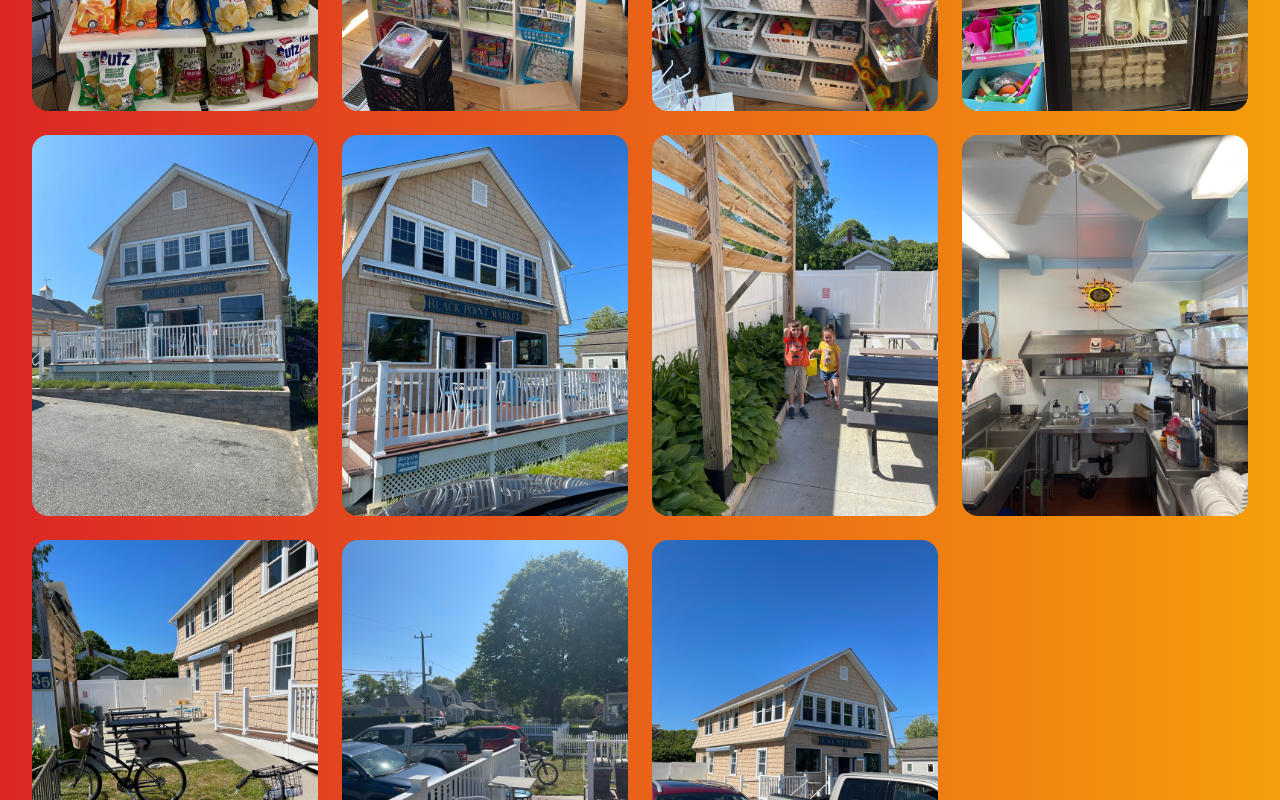
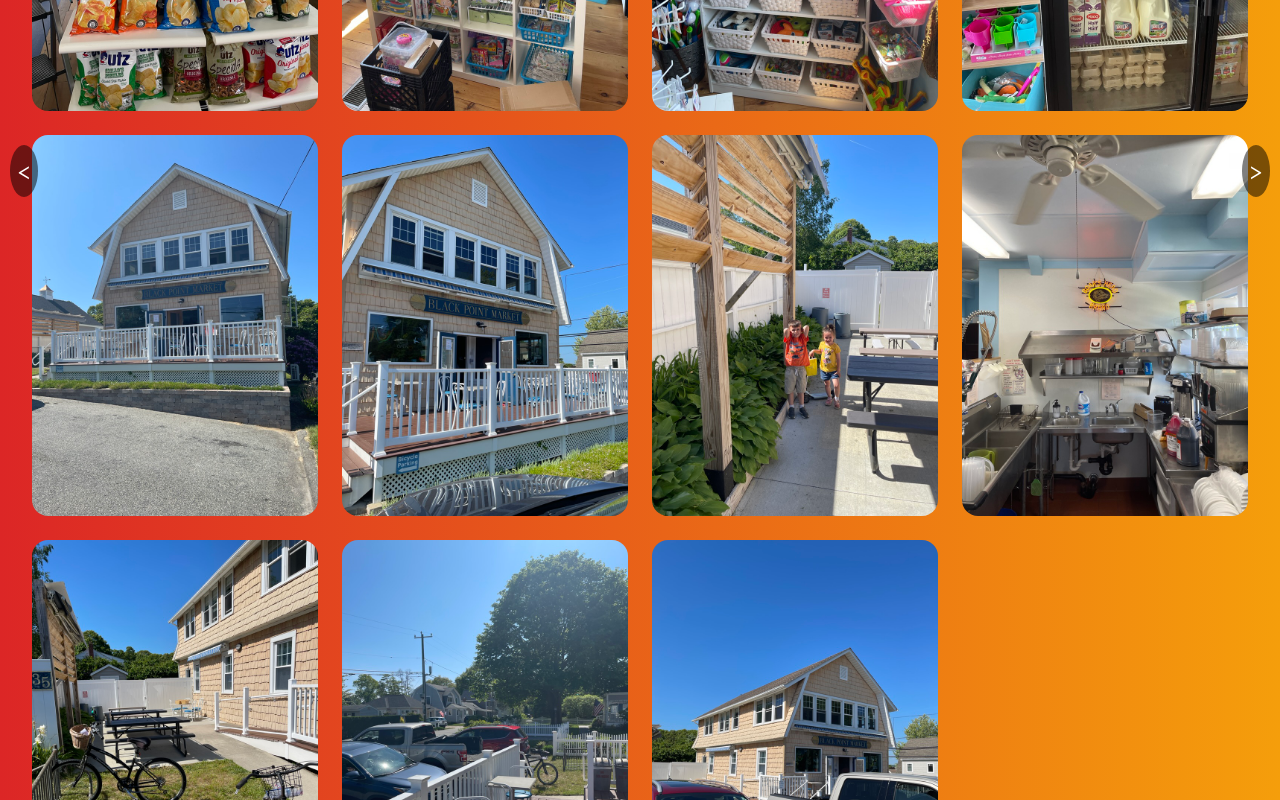
Before and after one commit to Dpro03/black-point, a React (Vite) app: page /photos in a window 1280 px wide. Shown: the part 940-1740 px from the top of the page. Built offline with nearby package versions, Linux system fonts and the light colour scheme.

Commit message:
add: deploy workflow

```diff
--- a/package.json
+++ b/package.json
@@ -3,6 +3,7 @@
   "private": true,
   "version": "0.0.0",
   "type": "module",
+  "homepage": "https://Dpro03.github.io/black-point",
   "scripts": {
     "dev": "vite",
     "build": "vite build",
@@ -25,6 +26,7 @@
     "eslint-plugin-react": "^7.32.2",
     "eslint-plugin-react-hooks": "^4.6.0",
     "eslint-plugin-react-refresh": "^0.3.4",
+    "gh-pages": "^5.0.0",
     "postcss": "^8.4.23",
     "prettier": "^2.8.8",
     "prettier-plugin-tailwindcss": "^0.3.0",
--- a/src/App.jsx
+++ b/src/App.jsx
@@ -1,4 +1,6 @@
 import React, { useState, useEffect } from 'react';
+import { motion as m } from 'framer-motion';
+import ReactDom from 'react-dom';
 import { Routes, Route, useLocation } from 'react-router-dom';
 import Navbar from './components/navbar';
 import Offerings from './components/offerings';
--- a/src/components/photos.jsx
+++ b/src/components/photos.jsx
@@ -1,7 +1,56 @@
-import React from 'react';
+import React, { useState, useEffect } from 'react';
 import { motion as m } from 'framer-motion';
 
 const Photos = () => {
+  const [currentImageIndex, setCurrentImageIndex] = useState(0);
+
+  const handleKeyDown = (event) => {
+    if (event.keyCode === 37) {
+      // Left Arrow Key
+      setCurrentImageIndex((prevIndex) => (prevIndex === 0 ? 0 : prevIndex - 1));
+    } else if (event.keyCode === 39) {
+      // Right Arrow Key
+      setCurrentImageIndex((prevIndex) =>
+        prevIndex === totalImages - 1 ? prevIndex : prevIndex + 1
+      );
+    }
+  };
+
+  useEffect(() => {
+    document.addEventListener('keydown', handleKeyDown);
+    return () => document.removeEventListener('keydown', handleKeyDown);
+  }, [currentImageIndex]);
+
+  const images = [
+    './src/assets/blackpoint1.jpeg',
+    './src/assets/blackpoint2.jpeg',
+    './src/assets/blackpoint3.jpeg',
+    './src/assets/blackpoint4.jpeg',
+    './src/assets/blackpoint5.jpeg',
+    './src/assets/blackpoint6.jpeg',
+    './src/assets/blackpoint7.jpeg',
+    './src/assets/blackpoint8.jpeg',
+    './src/assets/blackpoint9.jpeg',
+    './src/assets/blackpoint10.jpeg',
+    './src/assets/blackpoint11.jpeg',
+    './src/assets/blackpoint12.jpeg',
+    './src/assets/blackpoint13.jpeg',
+    './src/assets/blackpoint14.jpeg',
+    './src/assets/blackpoint15.jpeg',
+  ];
+
+  const totalImages = images.length;
+
+  const handlePrevClick = () => {
+    setCurrentImageIndex((prevIndex) => (prevIndex === 0 ? 0 : prevIndex - 1));
+  };
+
+  const handleNextClick = () => {
+    setCurrentImageIndex((prevIndex) =>
+      prevIndex === totalImages - 1 ? prevIndex : prevIndex + 1
+    );
+  };
+
   return (
     <m.div
       initial={{ opacity: 0, scale: 0.5 }}
@@ -14,173 +63,36 @@ const Photos = () => {
         <h1 className="mb-4 mt-4 text-center text-4xl font-bold tracking-widest text-slate-800">
           Photos
         </h1>
-        <div className="flex justify-center">
+        <div className="flex justify-center relative">
+          <button
+            className="arrow-button left-arrow"
+            onClick={handlePrevClick}
+          >
+            &lt;
+          </button>
+          <button
+            className="arrow-button right-arrow"
+            onClick={handleNextClick}
+          >
+            &gt;
+          </button>
           <div className="mb-24 grid grid-cols-1 gap-6 p-8 sm:grid-cols-2 md:grid-cols-3 lg:grid-cols-4">
+            {images.map((image, index) => (
               <a
-              href="./src/assets/blackpoint1.jpeg"
+                key={index}
+                href={image}
                 target="_blank"
                 rel="noopener noreferrer"
               >
                 <img
-                className="rounded-2xl"
-                src="./src/assets/blackpoint1.jpeg"
-                alt="Photo 1"
+                  className={`rounded-2xl ${
+                    index === currentImageIndex ? 'border-4 border-blue-500' : ''
+                  }`}
+                  src={image}
+                  alt={`Photo ${index + 1}`}
                 />
               </a>
-            <a
-              href="./src/assets/blackpoint2.jpeg"
-              target="_blank"
-              rel="noopener noreferrer"
-            >
-              <img
-                className="rounded-2xl"
-                src="./src/assets/blackpoint2.jpeg"
-                alt="Photo 2"
-              />
-            </a>
-            <a
-              href="./src/assets/blackpoint3.jpeg"
-              target="_blank"
-              rel="noopener noreferrer"
-            >
-              <img
-                className="rounded-2xl"
-                src="./src/assets/blackpoint3.jpeg"
-                alt="Photo 3"
-              />
-            </a>
-            <a
-              href="./src/assets/blackpoint4.jpeg"
-              target="_blank"
-              rel="noopener noreferrer"
-            >
-              <img
-                className="rounded-2xl"
-                src="./src/assets/blackpoint4.jpeg"
-                alt="Photo 4"
-              />
-            </a>
-            <a
-              href="./src/assets/blackpoint5.jpeg"
-              target="_blank"
-              rel="noopener noreferrer"
-            >
-              <img
-                className="rounded-2xl"
-                src="./src/assets/blackpoint5.jpeg"
-                alt="Photo 5"
-              />
-            </a>
-            <a
-              href="./src/assets/blackpoint6.jpeg"
-              target="_blank"
-              rel="noopener noreferrer"
-            >
-              <img
-                className="rounded-2xl"
-                src="./src/assets/blackpoint6.jpeg"
-                alt="Photo 6"
-              />
-            </a>
-            <a
-              href="./src/assets/blackpoint7.jpeg"
-              target="_blank"
-              rel="noopener noreferrer"
-            >
-              <img
-                className="rounded-2xl"
-                src="./src/assets/blackpoint7.jpeg"
-                alt="Photo 7"
-              />
-            </a>
-            <a
-              href="./src/assets/blackpoint8.jpeg"
-              target="_blank"
-              rel="noopener noreferrer"
-            >
-              <img
-                className="rounded-2xl"
-                src="./src/assets/blackpoint8.jpeg"
-                alt="Photo 8"
-              />
-            </a>
-            <a
-              href="./src/assets/blackpoint9.jpeg"
-              target="_blank"
-              rel="noopener noreferrer"
-            >
-              <img
-                className="rounded-2xl"
-                src="./src/assets/blackpoint9.jpeg"
-                alt="Photo 9"
-              />
-            </a>
-            <a
-              href="./src/assets/blackpoint10.jpeg"
-              target="_blank"
-              rel="noopener noreferrer"
-            >
-              <img
-                className="rounded-2xl"
-                src="./src/assets/blackpoint10.jpeg"
-                alt="Photo 10"
-              />
-            </a>
-            <a
-              href="./src/assets/blackpoint11.jpeg"
-              target="_blank"
-              rel="noopener noreferrer"
-            >
-              <img
-                className="rounded-2xl"
-                src="./src/assets/blackpoint11.jpeg"
-                alt="Photo 11"
-              />
-            </a>
-            <a
-              href="./src/assets/blackpoint12.jpeg"
-              target="_blank"
-              rel="noopener noreferrer"
-            >
-              <img
-                className="rounded-2xl"
-                src="./src/assets/blackpoint12.jpeg"
-                alt="Photo 12"
-              />
-            </a>
-            <a
-              href="./src/assets/blackpoint13.jpeg"
-              target="_blank"
-              rel="noopener noreferrer"
-            >
-              <img
-                className="rounded-2xl"
-                src="./src/assets/blackpoint13.jpeg"
-                alt="Photo 13"
-              />
-            </a>
-            <a
-              href="./src/assets/blackpoint14.jpeg"
-              target="_blank"
-              rel="noopener noreferrer"
-            >
-              <img
-                className="rounded-2xl"
-                src="./src/assets/blackpoint14.jpeg"
-                alt="Photo 14"
-              />
-            </a>
-            <a
-              href="./src/assets/blackpoint15.jpeg"
-              target="_blank"
-              rel="noopener noreferrer"
-            >
-              <img
-                className="rounded-2xl"
-                src="./src/assets/blackpoint15.jpeg"
-                alt="Photo 15"
-              />
-            </a>
+            ))}
           </div>
         </div>
       </div>
--- a/src/index.css
+++ b/src/index.css
@@ -31,3 +31,25 @@
   right: 0;
   z-index: 9999;
 }
+
+.arrow-button {
+  position: absolute;
+  top: 50%;
+  transform: translateY(-50%);
+  padding: 8px;
+  border-radius: 50%;
+  background-color: rgba(0, 0, 0, 0.5);
+  color: white;
+  font-size: 24px;
+  border: none;
+  cursor: pointer;
+  z-index: 10;
+}
+
+.left-arrow {
+  left: 10px;
+}
+
+.right-arrow {
+  right: 10px;
+}
--- a/vite.config.js
+++ b/vite.config.js
@@ -2,6 +2,15 @@ import { defineConfig } from 'vite'
 import react from '@vitejs/plugin-react-swc'
 
 // https://vitejs.dev/config/
-export default defineConfig({
-  plugins: [react()],
+export default defineConfig(({ command }) => {
+  const config = {
+    plugins: [react()],
+    base: '/vite-deploy/',
+  }
+
+  if (command !== 'serve') {
+    config.base = '/react-vite-gh-pages/'
+  }
+
+  return config
 })
```
Also changed, not shown: 1 other file (tests, documents, lock files or other folders). Lines whose indentation alone changed are shown as unchanged.
